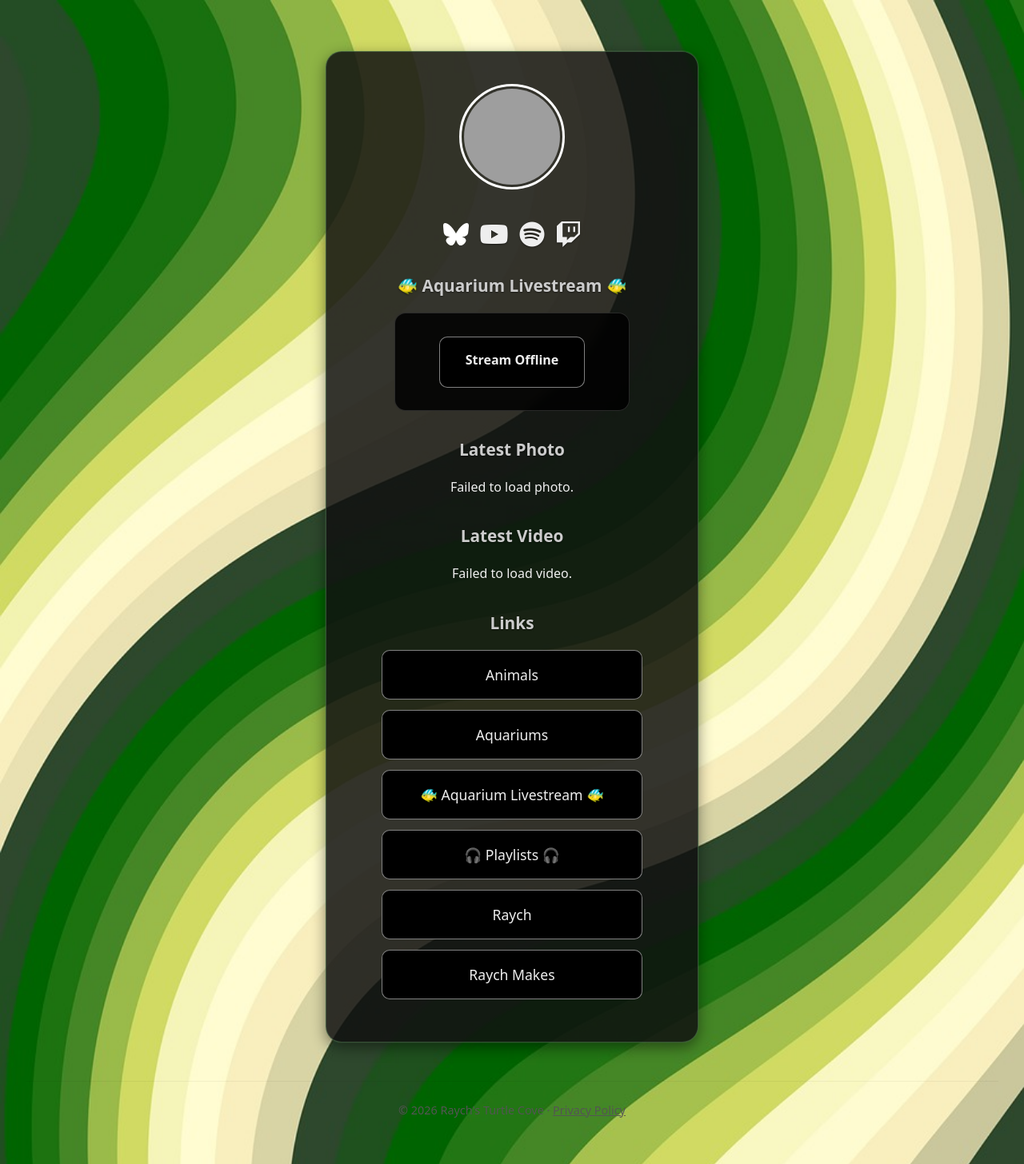
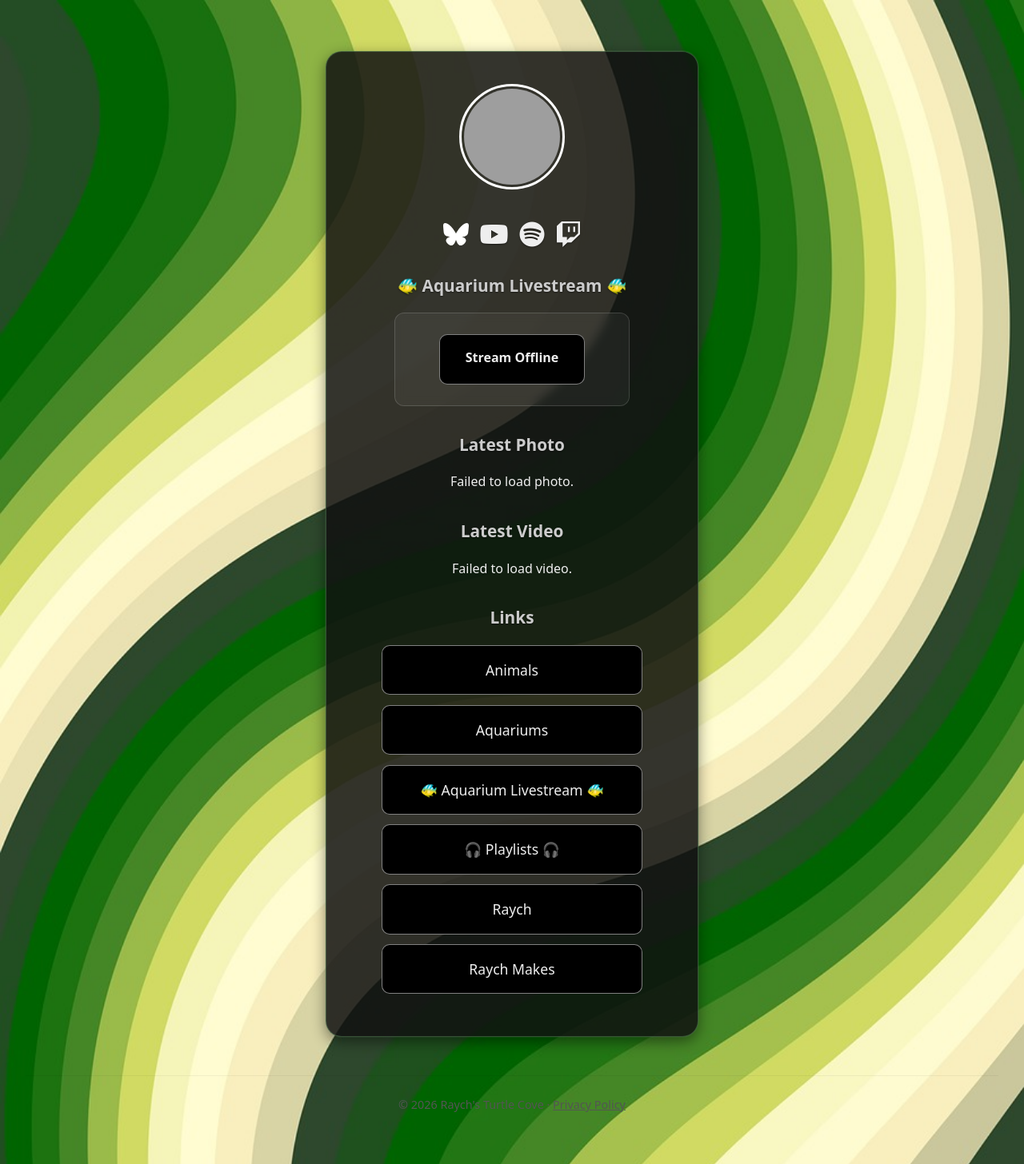
Before and after one commit to rachelsprague/turtles.raych.com, a Jekyll site: the page built from index.md, in a window 1280 px wide. Shown: the whole page at 80% size. Built offline with Jekyll 4.4.1, drawn with Linux system fonts in a browser that asks for light colours; grey boxes are pictures that could not be loaded.

Commit message:
twitch style updates

```diff
--- a/assets/css/style.css
+++ b/assets/css/style.css
@@ -135,9 +135,9 @@ body.turtles-page .landing-container {
    Twitch stream card
 =============================== */
 .twitch-card {
-  background: rgba(0,0,0,0.85);
-  border-radius: 14px;
-  padding: 1rem 1rem;
+  background: rgba(255, 255, 255, 0.05);  /* subtle translucent background */
+  border-radius: 12px;
+  padding: 0.8rem 1rem;
   max-width: 260px;
   margin: 1rem auto 2rem;
   color: #eee;
@@ -146,14 +146,17 @@ body.turtles-page .landing-container {
   -webkit-backdrop-filter: blur(6px);
   text-align: left;
   display: flex;
-  flex-direction: column;
-  gap: 0.5rem;
+  flex-direction: row;
+  align-items: center;
+  gap: 0.6rem;
+  font-size: 0.9rem;
+  font-weight: normal;
   transition: all 0.25s ease;
 }
 
 .twitch-card:hover {
   transform: translateY(-2px) scale(1.01);
-  border-color: rgba(78,228,78,0.6);
+  border-color: rgba(255,255,255,0.35);
 }
 
 .twitch-card a {
```
